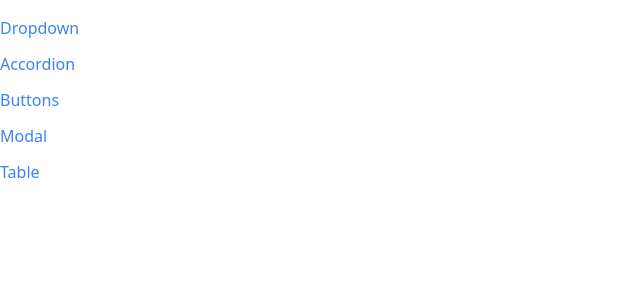
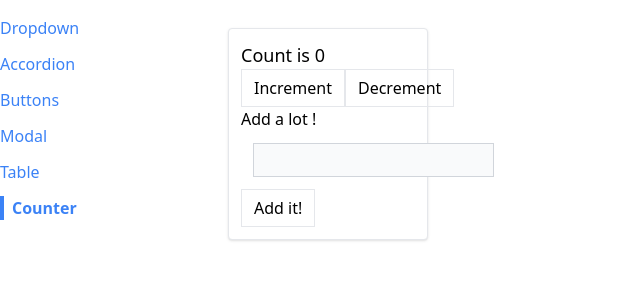
Before and after one commit to MikeBlackwood/react-components-practice, a React (Create React App) app: page /counter in a window 1280 px wide. Shown: the top 300 px of the page, without its empty margins (0-640 px from the left). Built offline with nearby package versions, Linux system fonts and the light colour scheme.

Commit message:
UseReducer practice.

```diff
--- a/src/App.js
+++ b/src/App.js
@@ -6,6 +6,7 @@
 import ButtonPage from "./pages/ButtonPage";
 import ModalPage from "./pages/ModalPage";
 import TablePage from "./pages/TablePage";
+import Counter from "./components/Counter";
 
 function App() {
 
@@ -28,6 +29,9 @@
             <Route path='/table'>
                 <TablePage/>
             </Route>
+            <Route path='/counter'>
+                <Counter/>
+            </Route>
         </div>
     </div>
 
--- /dev/null
+++ b/src/components/Counter.js
@@ -0,0 +1,80 @@
+import { useReducer} from "react";
+import Panel from "./Panel";
+import Button from "./Button";
+
+const INCREMENT_COUNT = 'increment-count';
+const DECREMENT_COUNT = 'decrement-count';
+const CHANGE_VALUE_TO_ADD = 'change-value-to-add';
+const UPDATE_COUNT_WITH_VALUE ='update-count-with-value'
+const reducer = (state, action ) => {
+    switch (action.type){
+        case INCREMENT_COUNT :
+            return{
+                ...state,
+                count: state.count + action.payload
+            }
+            case DECREMENT_COUNT:
+            return{
+                ...state,
+                count: state.count + action.payload
+            }
+        case CHANGE_VALUE_TO_ADD:
+            return {
+                ...state,
+                valueToAdd: action.payload
+            }
+        case UPDATE_COUNT_WITH_VALUE:
+            return {
+                ...state,
+                count: state.count + state.valueToAdd,
+                valueToAdd: 0
+            }
+        default:
+        return {...state}
+    }
+}
+const Counter = ({initialState = 0} ) => {
+    // const [count, setCount] = useState(initialState);
+    // const [valueToAdd, setValueToAdd] = useState(0);
+    const [state, dispatch] = useReducer(reducer, {
+        count: initialState,
+        valueToAdd: 0
+    })
+    const increment = () => {
+        dispatch({type: 'increment-count', payload: 1})
+        // setCount(count +1)
+    }
+    const decrement = () => {
+        // setCount(count-1)
+        dispatch({type: 'decrement-count', payload: -1})
+    }
+
+    const handleChange = (e) => {
+        const value = parseInt(e.target.value) || 0;
+        dispatch({type: 'change-value-to-add', payload: value })
+    }
+    const handleSubmit = (e) =>
+    {
+        e.preventDefault();
+        dispatch({type: 'update-count-with-value'})
+
+    }
+
+    return (
+        <Panel className='m-3'>
+            <h1 className='text-lg'>Count is {state.count}</h1>
+            <div className='flex flex-row'>
+                <Button onClick={increment}>Increment</Button>
+                <Button onClick={decrement}>Decrement</Button>
+            </div>
+            <form onSubmit={handleSubmit}>
+                <lable>Add a lot !</lable>
+                <input className='p-1 m-3 bg-gray-50 border border-gray-300'
+                       value={state.valueToAdd || ''} onChange={handleChange} type='number'/>
+                <Button>Add it!</Button>
+            </form>
+        </Panel>
+    )
+}
+
+export default Counter;
--- a/src/components/Sidebar.js
+++ b/src/components/Sidebar.js
@@ -7,6 +7,7 @@
         {label: 'Buttons', path: '/buttons'},
         {label: 'Modal', path: '/modal'},
         {label: 'Table', path: '/table'},
+        {label: 'Counter', path: '/counter'}
     ]
 
     const renderLinks = links.map((link) => {
```
